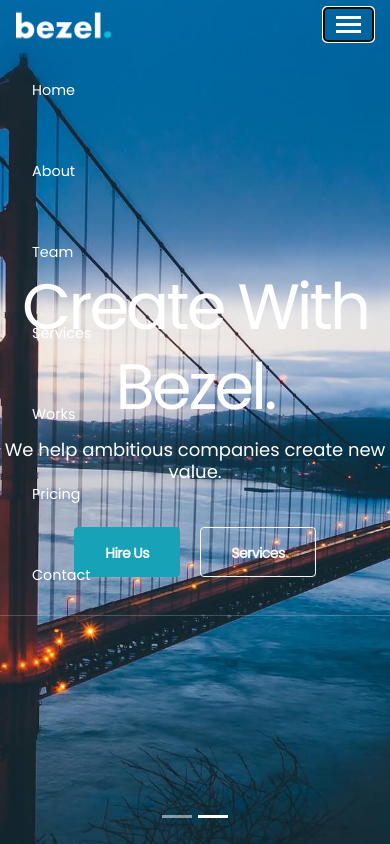
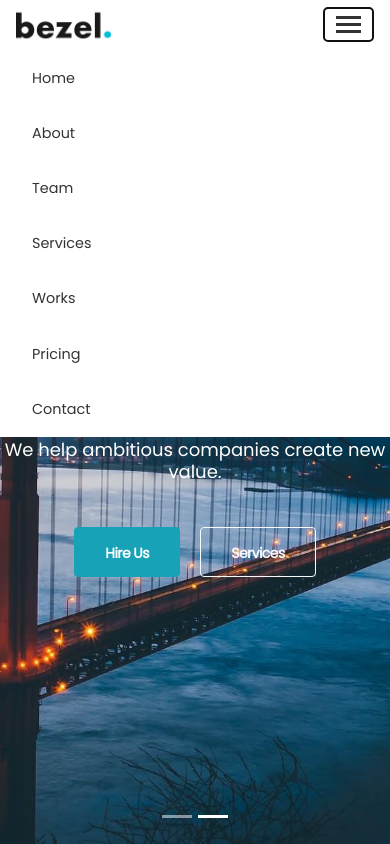
Before and after one commit to amednaser975/Bezel, a plain HTML site: page index.html in a window 390 px wide. Both pictures are taken after a click on the button "Toggle navigation". Shown: the top 844 px of the page. Drawn offline with nearby package versions, Linux system fonts and the light colour scheme.

Commit message:
Files are Modified2

```diff
--- a/css/index_style.css
+++ b/css/index_style.css
@@ -61,7 +61,7 @@ body
 {
     .navbar
     {
-        background-color: #fff;
+        background-color: #fff ;
     }
     .social-links
     {
--- a/js/main.js
+++ b/js/main.js
@@ -1,6 +1,9 @@
 /*global $, window , document, setInterval, clearInterval, console */
 
-
+$(".navbar").css({
+      backgroundColor: "transparent",
+      boxShadow: "none"
+    });
 // Change Coloring Properties of Navbar On Scrolling
 $(window).scroll(function () {
 
@@ -24,8 +27,70 @@ $(window).scroll(function () {
     $(".navbar-toggler span").css('backgroundColor','#FFF');
     $(".navbar-brand img").attr("src", "images/logo-light.png");
     $(".navbar-brand,.navbar-collapse ul li a").css("color", "#FFF");
-    $('.navbar .navbar-nav li').css('paddingTop','1.4rem');
-    $('.navbar .navbar-nav li').css('paddingBottom','1.4rem');
+    // $('.navbar .navbar-nav li').css('paddingTop','1.4rem');
+    // $('.navbar .navbar-nav li').css('paddingBottom','1.4rem');
     $('.navbar .navbar-nav:last-child').css('border-left-color','rgba(255, 255, 255, 0.2)');
   }
 })
+
+// if ($(".navbar").width() < 700) {
+
+//   $(".navbar").css({
+//     backgroundColor: "#FFF",
+//     boxShadow: "0px 6px 9px 0px rgba(0,0,0,.1)"
+//   });
+//   $(".navbar-brand img").attr("src", "images/logo-dark.png");
+//   $(".navbar-brand,.navbar-collapse ul li a").css("color", "#333");
+
+// } else {
+
+//   $(".navbar").css({
+//     backgroundColor: "transparent",
+//     boxShadow: "none"
+//   });
+//   $(".navbar-brand img").attr("src", "images/logo-light.png");
+//   $(".navbar-brand,.navbar-collapse ul li a").css("color", "#FFF");
+// }
+$(".navbar-toggler").click(function (){
+  $(".navbar").css({
+    "backgroundColor": "#fff",
+    "color": "#333"
+  });
+  $(".navbar-brand img").attr("src", "images/logo-dark.png");
+  $(".navbar-brand,.navbar-collapse ul li a").css("color", "#333");
+  $(".navbar-toggler span").css('backgroundColor','#333');
+})
+
+// $(window).on('scroll', function () {
+
+
+//   if ($(this).scrollTop() >= 100)
+//   {
+//       $('.navbar').css({
+
+//           backgroundColor:'#333',
+//           top: '0px',
+//           left: '0px'
+
+//       });
+
+//   } else if ($(this).scrollTop() >= 0)
+//   {
+//       $('.navbar').css({
+
+//           backgroundColor:'transparnet',
+//           top: '0px',
+//           left: '0px'
+
+//       });
+//   } else {
+//       $('.navbar').css({
+
+//           backgroundColor:'transparnet',
+//           top: '0px',
+//           left: '0px'
+
+//       });
+//   }
+
+//  });
```
